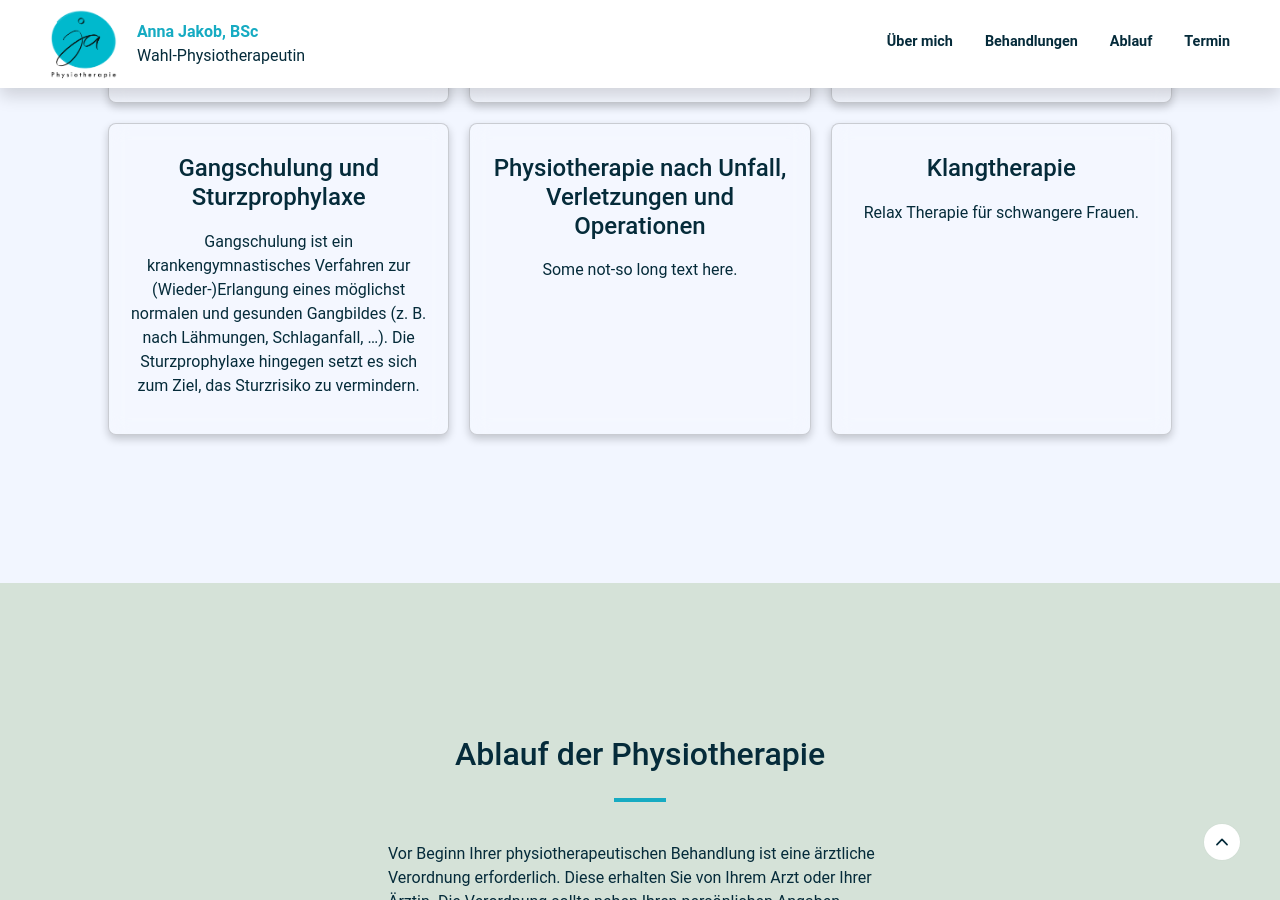
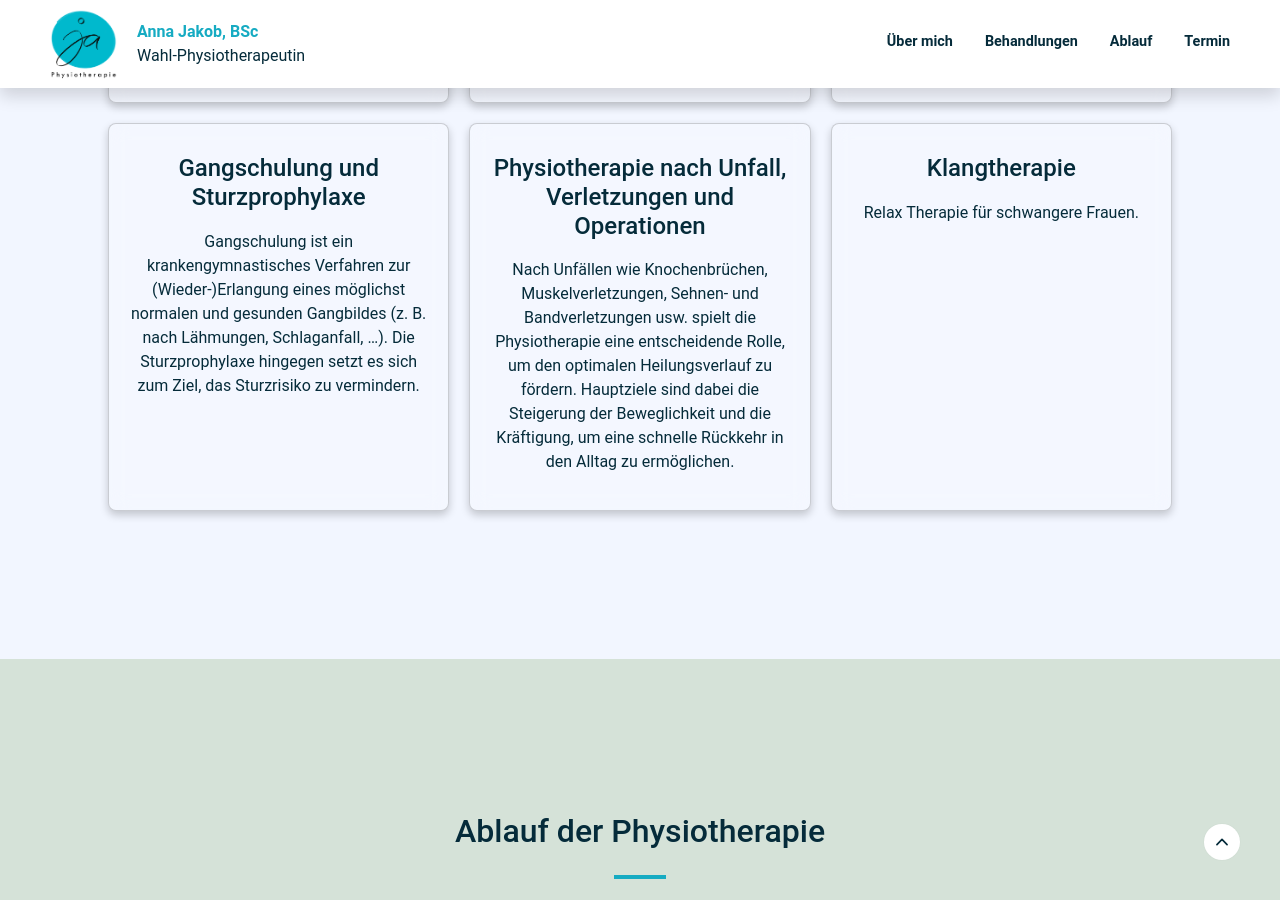
Before and after one commit to paulzwoelfer/annajakob-physio.github.io, a Jekyll site: the page built from index.md, in a window 1280 px wide and 900 px high, scrolled down 1741 px. Built offline with Jekyll 4.4.1, drawn with Linux system fonts in a browser that asks for light colours.

Commit message:
update text

```diff
--- a/index.md
+++ b/index.md
@@ -40,7 +40,7 @@ sections:
       - title: Gangschulung und Sturzprophylaxe
         text: Gangschulung ist ein krankengymnastisches Verfahren zur (Wieder-)Erlangung eines möglichst normalen und gesunden Gangbildes (z. B. nach Lähmungen, Schlaganfall, ...). Die Sturzprophylaxe hingegen setzt es sich zum Ziel, das Sturzrisiko zu vermindern.
       - title: Physiotherapie nach Unfall, Verletzungen und Operationen
-        text: Some not-so long text here.
+        text: Nach Unfällen wie Knochenbrüchen, Muskelverletzungen, Sehnen- und Bandverletzungen usw. spielt die Physiotherapie eine entscheidende Rolle, um den optimalen Heilungsverlauf zu fördern. Hauptziele sind dabei die Steigerung der Beweglichkeit und die Kräftigung, um eine schnelle Rückkehr in den Alltag zu ermöglichen.
       - title: Klangtherapie
         text: Relax Therapie für schwangere Frauen.
   - type: procedure.html
```
